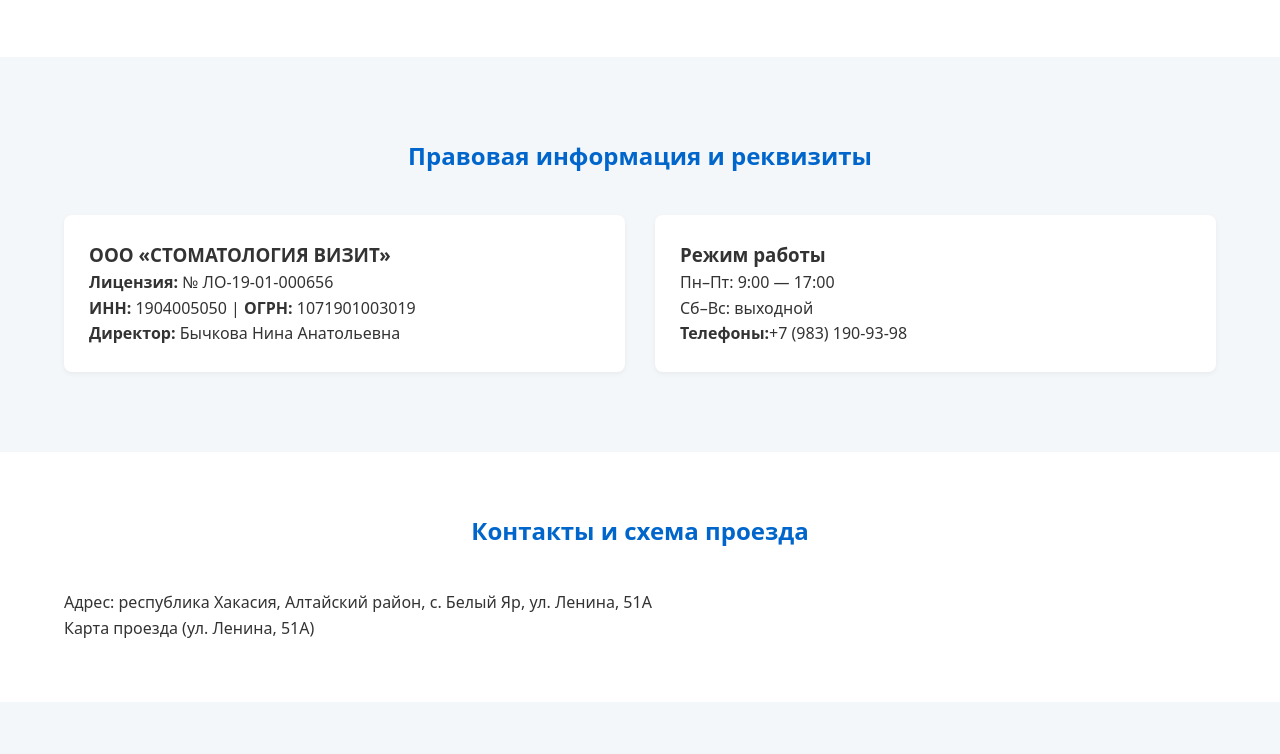
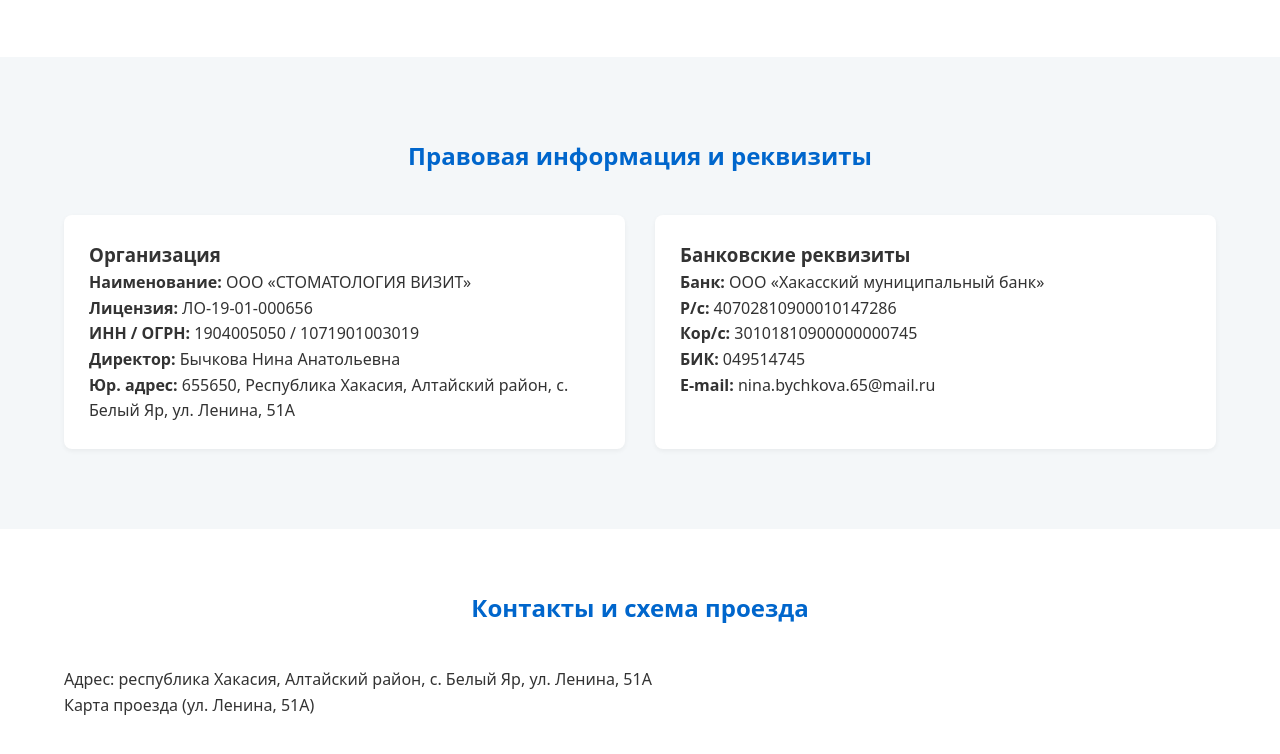
Before and after one commit to Nihi1anth/nihi1anth.github.io, a website: page index.html in a window 1280 px wide. Shown: the part 792-1546 px from the top of the page. Before the commit the page ends 1494 px from the top, so only its background shows below. Drawn offline with Linux system fonts and the light colour scheme.

Commit message:
Юридический блок и банковские реквизиты

```diff
--- a/index.html
+++ b/index.html
@@ -62,26 +62,32 @@
         </div>
     </section>
 
-    <!-- Юридический блок (Требование Минздрава) -->
+    <!-- Юридический блок и банковские реквизиты -->
     <section id="info" class="info-section">
         <div class="container">
             <h2>Правовая информация и реквизиты</h2>
             <div class="info-grid">
                 <div class="info-block">
-                    <h3>ООО «СТОМАТОЛОГИЯ ВИЗИТ»</h3>
-                    <p><strong>Лицензия:</strong> № ЛО-19-01-000656</p>
-                    <p><strong>ИНН:</strong> 1904005050 | <strong>ОГРН:</strong> 1071901003019</p>
+                    <h3>Организация</h3>
+                    <p><strong>Наименование:</strong> ООО «СТОМАТОЛОГИЯ ВИЗИТ»</p>
+                    <p><strong>Лицензия:</strong> ЛО-19-01-000656</p>
+                    <p><strong>ИНН / ОГРН:</strong> 1904005050 / 1071901003019</p>
                     <p><strong>Директор:</strong> Бычкова Нина Анатольевна</p>
+                    <p><strong>Юр. адрес:</strong> 655650, Республика Хакасия, Алтайский район, с. Белый Яр, ул. Ленина,
+                        51А</p>
                 </div>
                 <div class="info-block">
-                    <h3>Режим работы</h3>
-                    <p>Пн–Пт: 9:00 — 17:00</p>
-                    <p>Сб–Вс: выходной</p>
-                    <p><strong>Телефоны:</strong>+7 (983) 190-93-98</p>
+                    <h3>Банковские реквизиты</h3>
+                    <p><strong>Банк:</strong> ООО «Хакасский муниципальный банк»</p>
+                    <p><strong>Р/с:</strong> 40702810900010147286</p>
+                    <p><strong>Кор/с:</strong> 30101810900000000745</p>
+                    <p><strong>БИК:</strong> 049514745</p>
+                    <p><strong>E-mail:</strong> nina.bychkova.65@mail.ru</p>
                 </div>
             </div>
         </div>
     </section>
+
 
     <!-- Контакты -->
     <section id="contacts" class="contacts-section">
```
